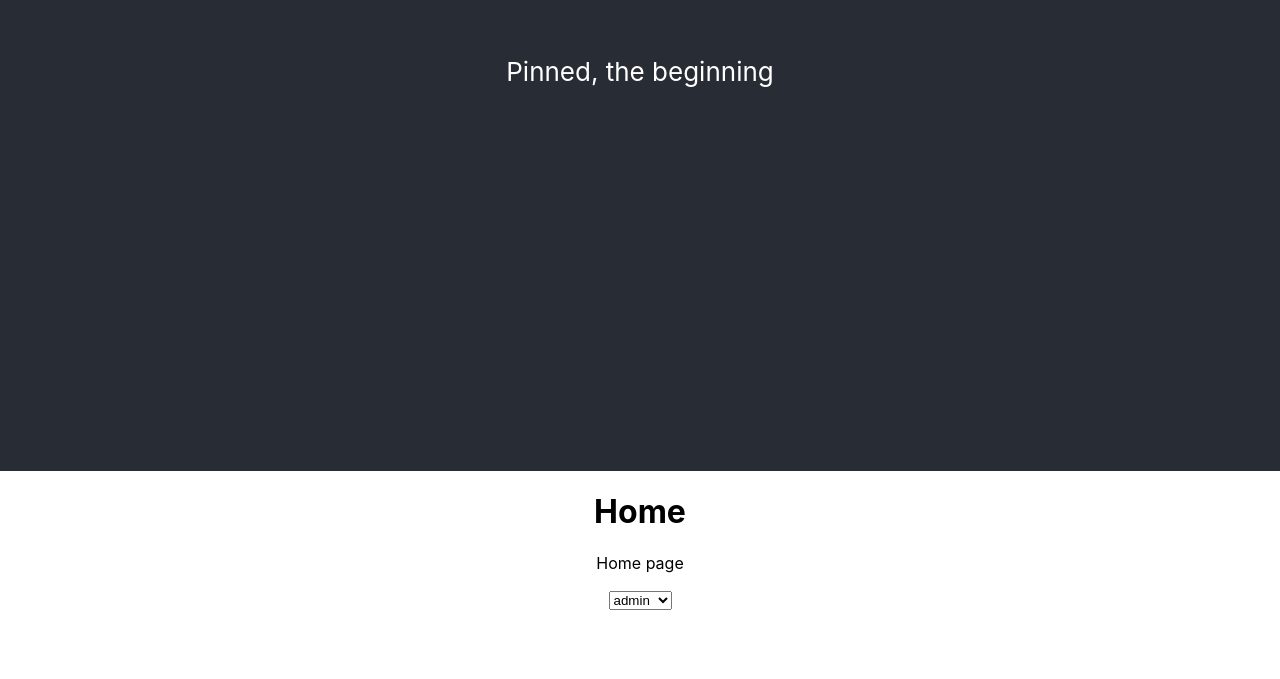
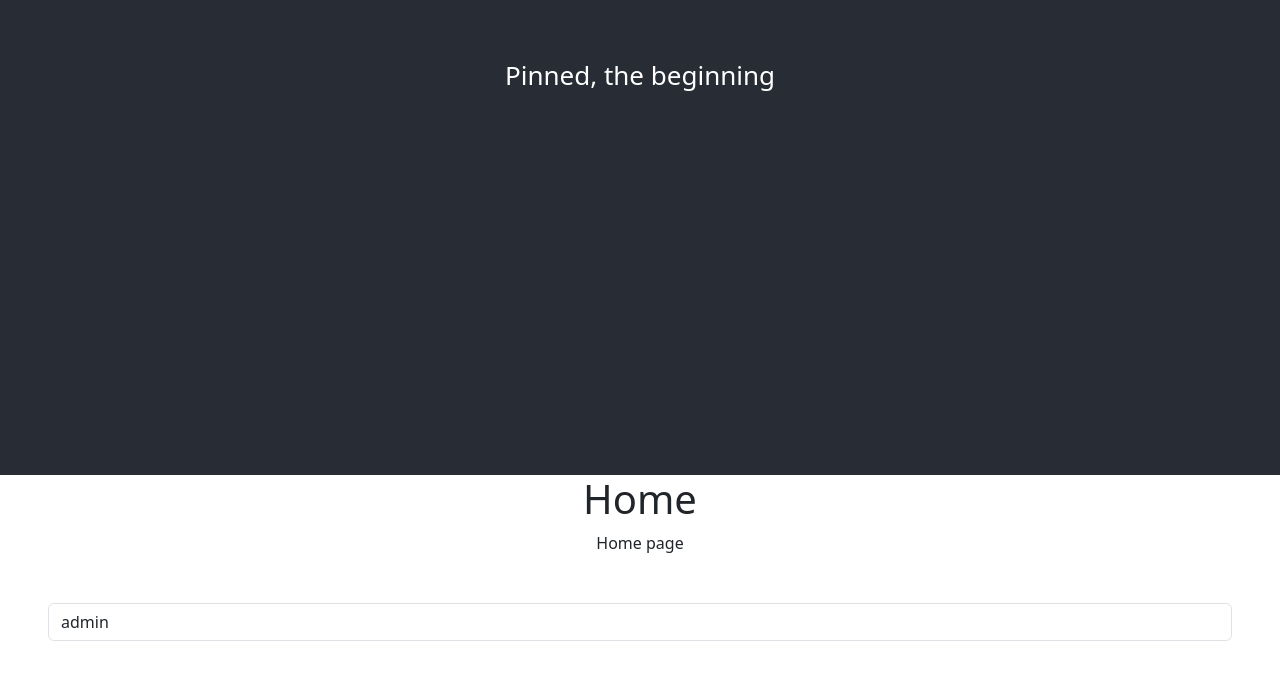
Before and after one commit to PinnedOrg/Pinned, a React (Create React App) app in the folder pinned-react/: page / in a window 1280 px wide. Shown: the part 349-1028 px from the top of the page. Before the commit the page ends 959 px from the top, so only its background shows below. Built offline with nearby package versions, Linux system fonts and the light colour scheme.

Commit message:
added css

```diff
--- a/pinned-react/src/App.js
+++ b/pinned-react/src/App.js
@@ -1,5 +1,6 @@
 import './App.css';
 import Home from './Home';
+import 'bootstrap/dist/css/bootstrap.css';
 
 function App() {
     return (
--- a/pinned-react/src/UserDropdown.js
+++ b/pinned-react/src/UserDropdown.js
@@ -1,7 +1,8 @@
 import Form from 'react-bootstrap/Form'
 
-const UserDropdown = ({ users, selectedUser, setSelectedUser }) => {
+const UserDropdown = ({users, selectedUser, setSelectedUser}) => {
     return (
+        <div className="m-5">
             <Form.Control as="select" value={selectedUser} onChange={e => setSelectedUser(e.target.value)}>
                 {users.map(user => (
                     <option key={user.id} value={user.id}>
@@ -9,7 +10,8 @@ const UserDropdown = ({ users, selectedUser, setSelectedUser }) => {
                     </option>
                 ))}
             </Form.Control>
-        // You need to be more specific as to what 'User Profile Dropdown UI' means.
+            {/*You need to be more specific as to what 'User Profile Dropdown UI' means.*/}
+        </div>
     )
 }
 
```
Lines whose indentation alone changed are shown as unchanged.
